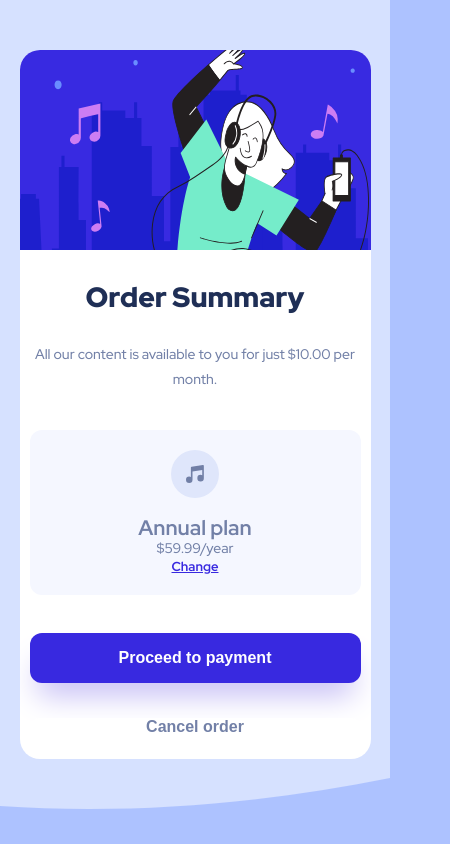
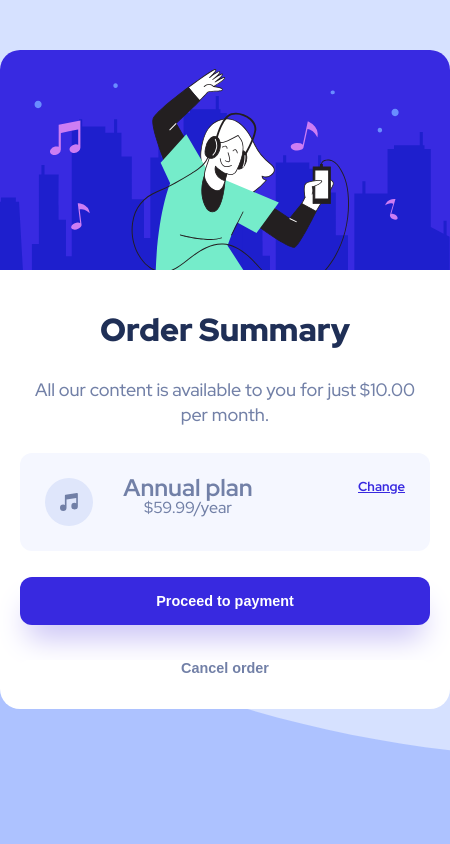
Before and after one commit to Alejandroq12/buy-products, a website: page index.html in a window 390 px wide. Shown: the whole page, 450 px wide, since content can reach past the window. Drawn offline with Linux system fonts and the light colour scheme.

Commit message:
Update style.css

```diff
--- a/style.css
+++ b/style.css
@@ -118,54 +118,3 @@ button {
 .cancel-button:hover {
   color: black;
 }
-
-@media (max-width: 768px) {
-  .card {
-    width: 90%;
-  }
-}
-
-@media (max-width: 480px) {
-  body {
-    background-image: url(./images/pattern-background-mobile.svg);
-  }
-
-  .hero-image {
-    height: 200px;
-    object-fit: cover;
-  }
-
-  .container {
-    padding: 10px;
-  }
-
-  .title {
-    font-size: 28px;
-  }
-
-  .order-description {
-    font-size: 14px;
-  }
-
-  .plan-container {
-    font-size: 14px;
-    flex-direction: column;
-    align-items: center;
-    padding: 20px;
-    margin-top: 25px;
-    margin-bottom: 25px;
-  }
-
-  .plan-container img {
-    margin-bottom: 20px;
-  }
-
-  .plan-container .plan-description {
-    margin-right: 0;
-    text-align: center;
-  }
-
-  button {
-    font-size: 1rem;
-  }
-}
```
